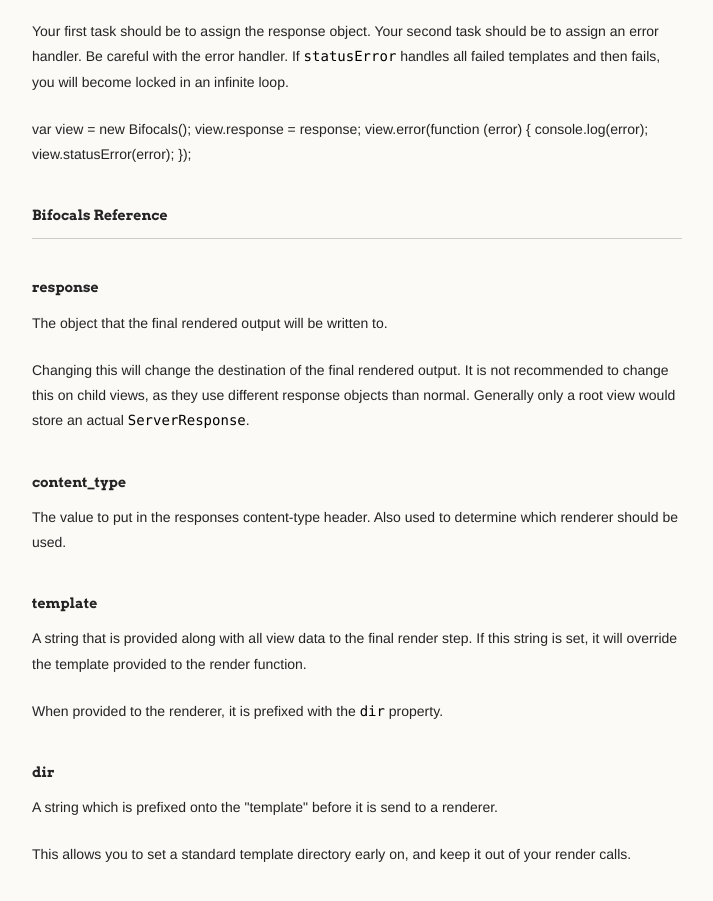
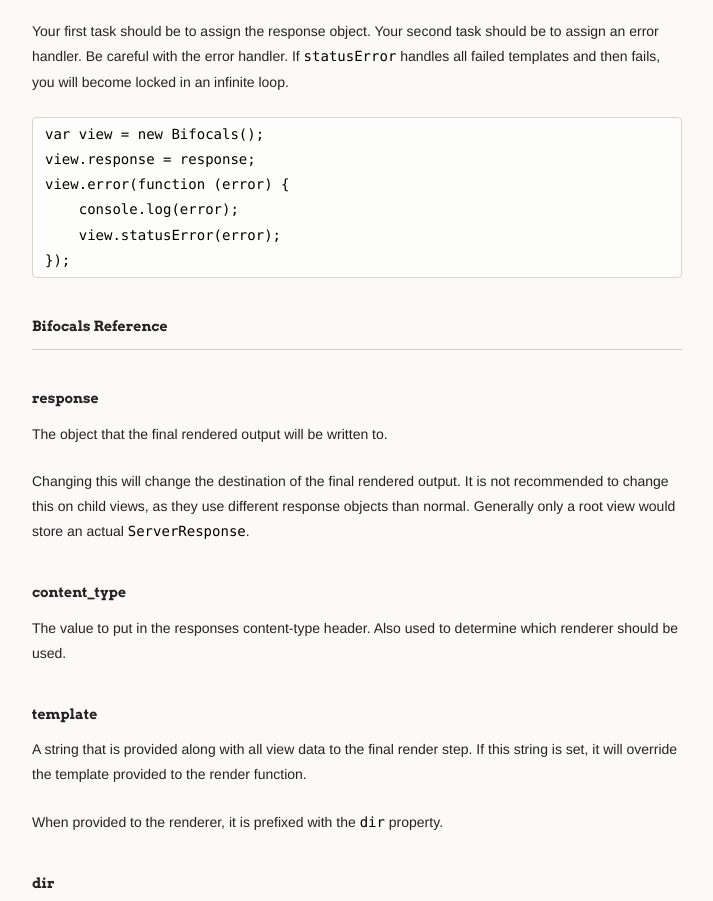
Before and after one commit to Dashron/Bifocals, a plain HTML site: page index.html in a window 1280 px wide. Shown: the part 5838-6739 px from the top of the page, without its empty margins (278-991 px from the left). Drawn offline with Linux system fonts and the light colour scheme.

Commit message:
formatting tweaks

```diff
--- a/index.html
+++ b/index.html
@@ -271,12 +271,12 @@
 Your second task should be to assign an error handler.
 Be careful with the error handler. If <code>statusError</code> handles all failed templates and then fails, you will become locked in an infinite loop.</p>
 
-<p>var view = new Bifocals();
+<pre><code>var view = new Bifocals();
 view.response = response;
 view.error(function (error) {
     console.log(error);
     view.statusError(error);
-});</p>
+});</code></pre>
 
 <h4 id="bifocals-reference">Bifocals Reference</h4>
 <hr>
```
